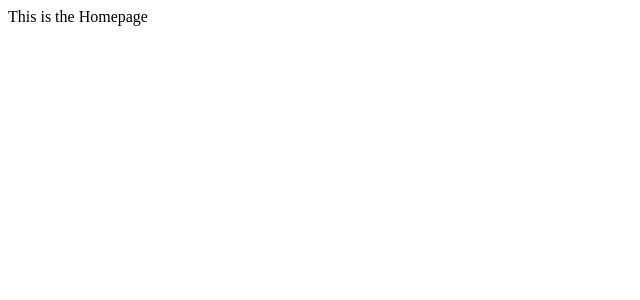
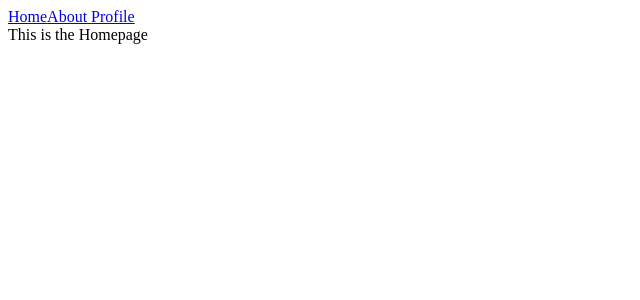
Before and after one commit to Clifford18/react-router-v6, a React (Create React App) app: page / in a window 1280 px wide. Shown: the top 300 px of the page, without its empty margins (0-640 px from the left). Built offline with nearby package versions, Linux system fonts and the light colour scheme.

Commit message:
update App.js fileon links

```diff
--- a/src/App.js
+++ b/src/App.js
@@ -1,5 +1,5 @@
 import './App.css';
-import {BrowserRouter as Router, Route, Routes} from 'react-router-dom';
+import {BrowserRouter as Router, Link, Route, Routes} from 'react-router-dom';
 import Home from "./Pages/Home";
 import About from "./Pages/About";
 import Profile from "./Pages/Profile";
@@ -8,6 +8,12 @@ import ErrorPage from "./Pages/ErrorPage";
 function App() {
 	return (
 		<Router>
+			<nav>
+				<Link to="/">Home</Link>
+				<Link to="/about" >About </Link>
+				<Link to="/profile" >Profile </Link>
+
+			</nav>
 			<Routes>
 				<Route path="/" element={<Home/>} />
 				<Route path="/about" element={<About/>} />
```
